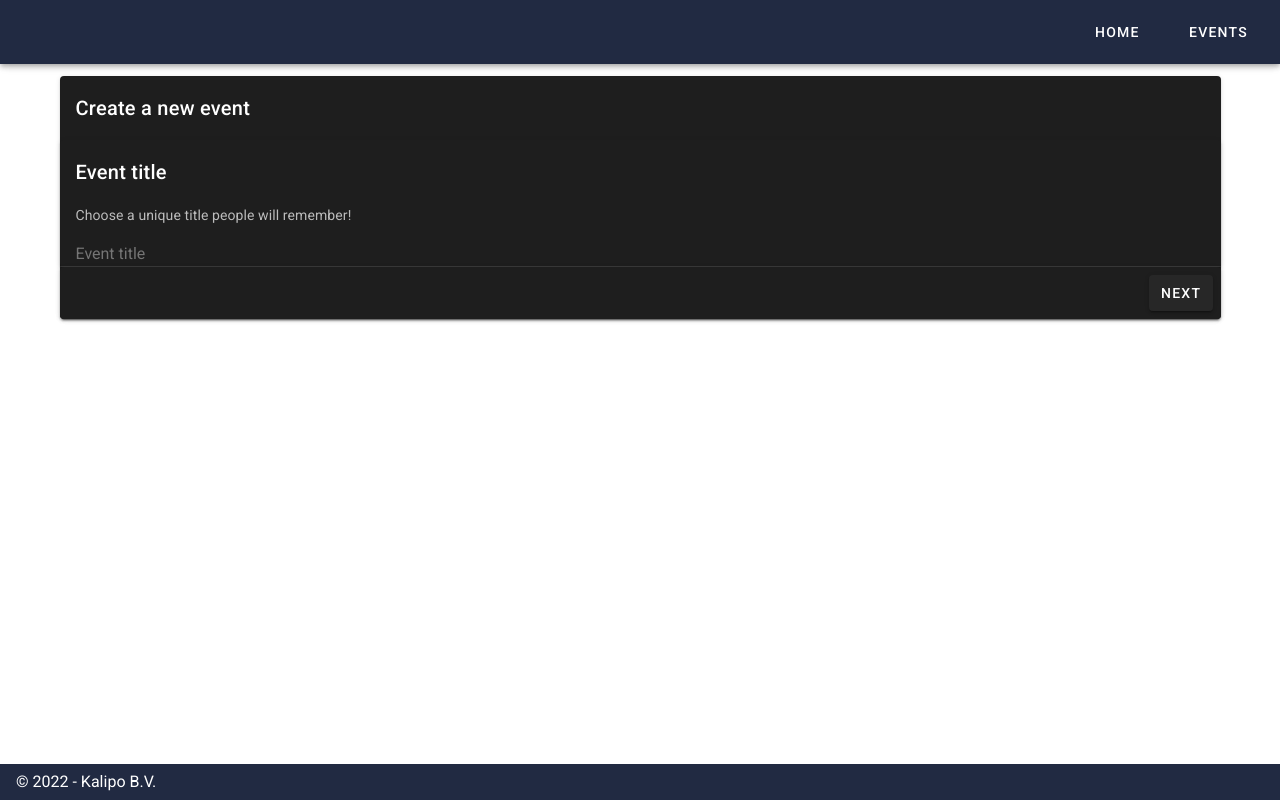
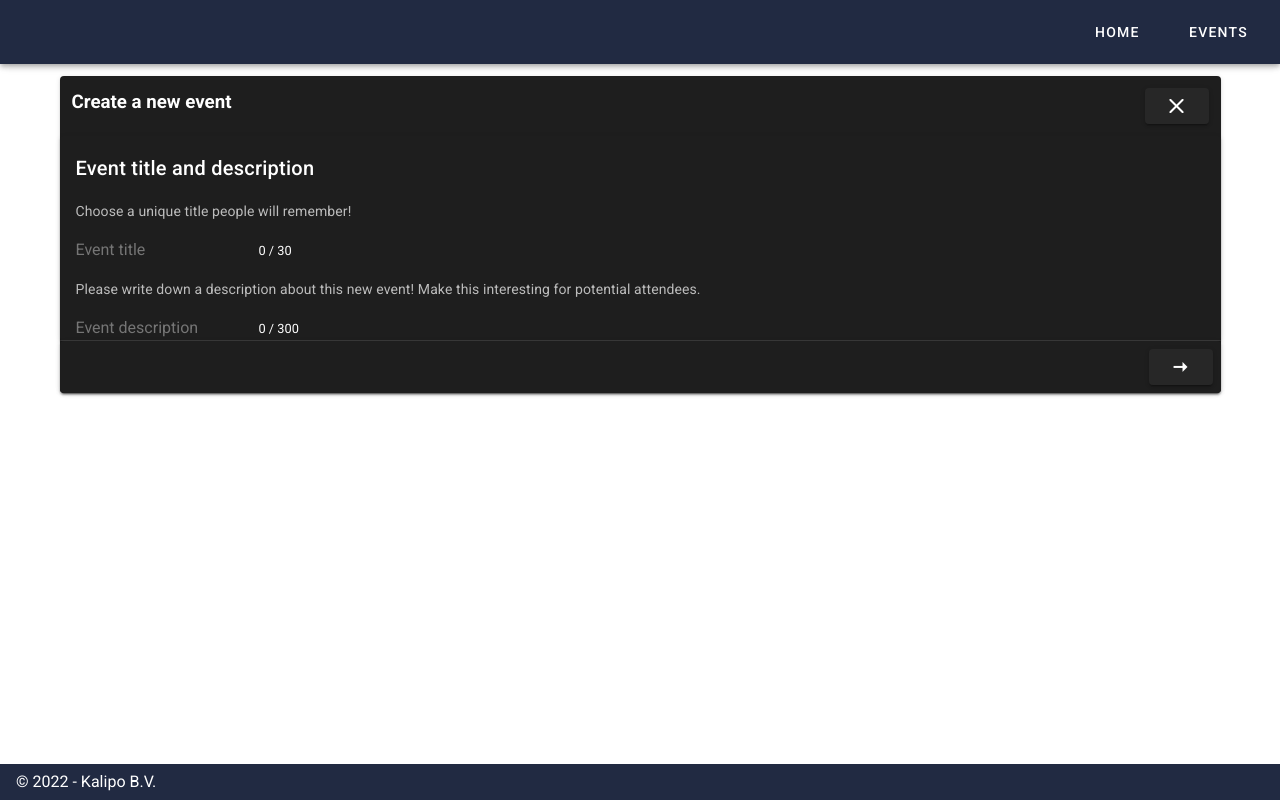
Before and after one commit to hesteren/client-poa, a Nuxt app: page /event/create in a window 1280 px wide. Built offline with nearby package versions, Linux system fonts and the light colour scheme.

Commit message:
Added close button and refactored code (feedback Peter)
Feedback:

- first two steps together
- input counter
- arrows instead of next / previous

```diff
--- a/components/CreateEventForm.vue
+++ b/components/CreateEventForm.vue
@@ -1,21 +1,51 @@
 <template>
   <v-card>
-    <v-card-title>Create a new event</v-card-title>
+    <!-- <div>
+      <v-card-title left>Create a new event</v-card-title>
+      <v-btn to="/events"></v-btn>
+    </div> -->
+    <v-container>
+      <v-row class="justify-end">
+        <v-col>
+          <h3>Create a new event</h3>
+        </v-col>
+        <v-col class="text-right">
+          <v-btn to="/events"><v-icon>mdi-window-close</v-icon></v-btn>
+        </v-col>
+      </v-row>
+    </v-container>
     <v-form>
       <v-card v-if="step == 1">
-        <v-card-title>Event title</v-card-title>
+        <v-card-title>Event title and description</v-card-title>
         <v-card-text>Choose a unique title people will remember!</v-card-text>
+        <div>
+          <input
+            id="event-title-input"
+            v-model="event.title"
+            class="pl-4"
+            type="text"
+            placeholder="Event title"
+            maxlength="30"
+          />
+          <small>{{ this.event.title.length }} / 30</small>
+        </div>
+        <v-card-text
+          >Please write down a description about this new event! Make this
+          interesting for potential attendees.</v-card-text
+        >
         <input
-          v-model="event.title"
+          v-model="event.description"
           class="pl-4"
           type="text"
-          placeholder="Event title"
+          placeholder="Event description"
+          maxlength="300"
         />
+        <small>{{ this.event.description.length }} / 300</small>
         <v-divider></v-divider>
       </v-card>
 
       <v-card v-if="step == 2">
-        <v-card-title>Event description</v-card-title>
+        <!-- <v-card-title>Event description</v-card-title>
         <v-card-text
           >Please write down a description about this new event! Make this
           interesting for potential attendees.</v-card-text
@@ -26,18 +56,24 @@
           type="text"
           placeholder="Event description"
         />
-        <v-divider></v-divider>
+        <v-divider></v-divider> -->
       </v-card>
 
       <!-- next steps here -->
 
       <v-card>
         <v-card-actions>
-          <v-btn v-if="step != 1" @click="previousStep">Previous</v-btn>
+          <v-btn v-if="step != 1" @click="previousStep"
+            ><v-icon>mdi-arrow-left-thin</v-icon></v-btn
+          >
           <v-spacer></v-spacer>
-          <v-btn v-if="step != steps" @click="nextStep">Next</v-btn>
+          <v-btn v-if="step != steps" @click="nextStep"
+            ><v-icon> mdi-arrow-right-thin </v-icon></v-btn
+          >
 
-          <v-btn v-if="step == 5" @click="createEvent">Create new event</v-btn>
+          <v-btn v-if="step == 5" @click="createEvent"
+            >Sign &nbsp; <v-icon>mdi-draw</v-icon></v-btn
+          >
         </v-card-actions>
       </v-card>
     </v-form>
```
